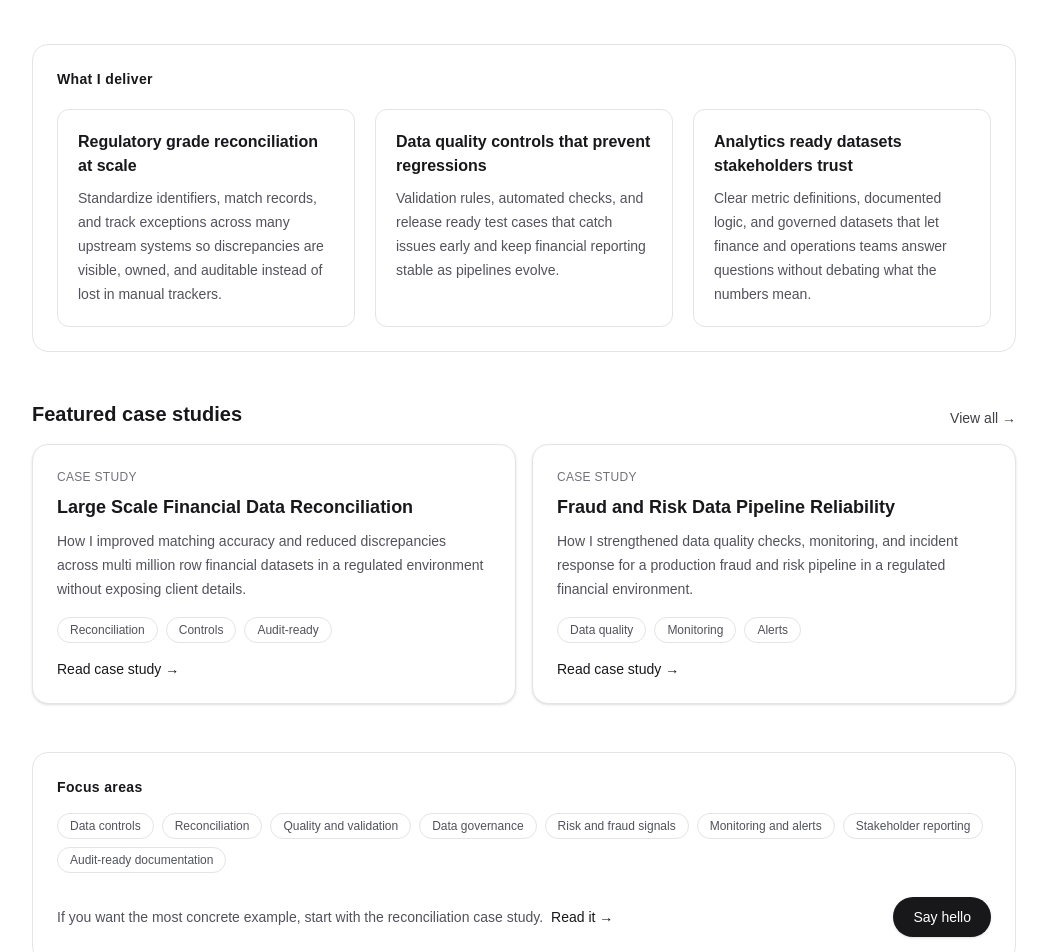
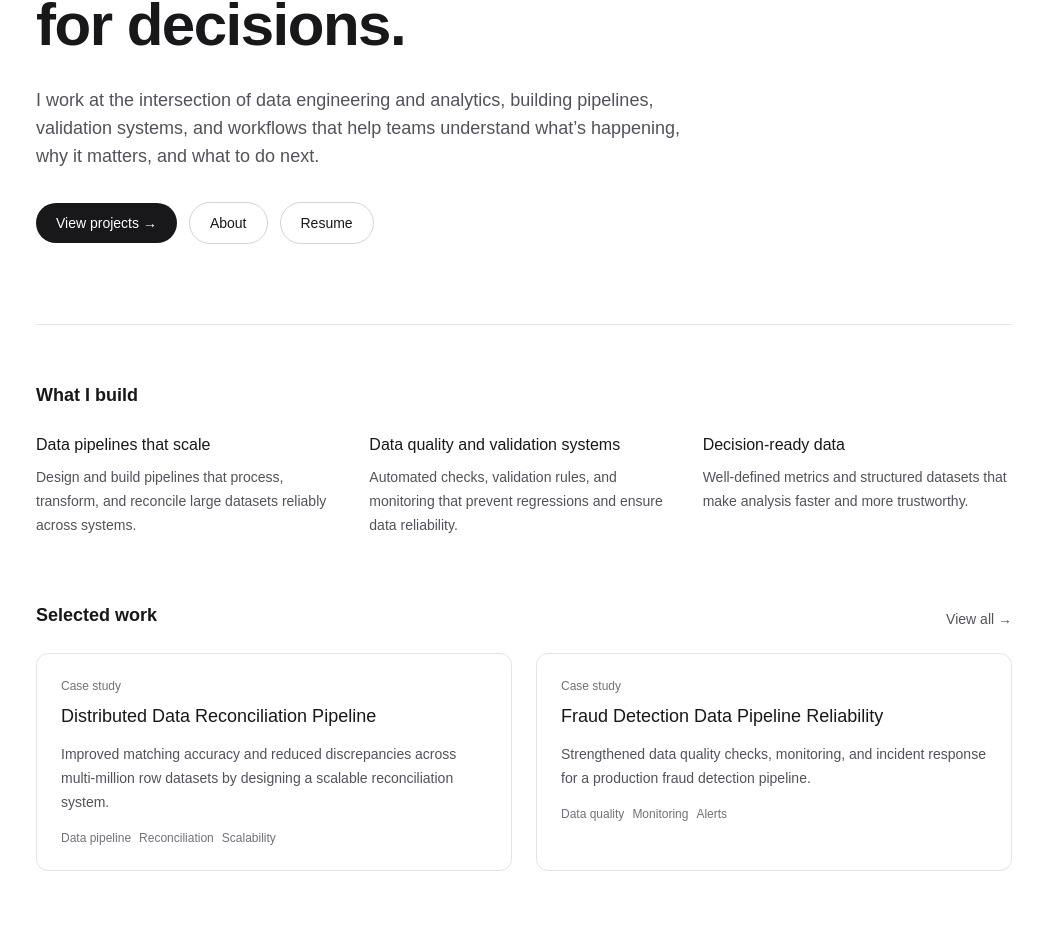
Before and after one commit to binnehc/binchen-site, a Next.js app: page / in a window 1280 px wide. Shown: the part 411-1363 px from the top of the page, without its empty margins (116-1163 px from the left). Built offline with nearby package versions, Linux system fonts and the light colour scheme.

Commit message:
update content

```diff
--- a/app/page.tsx
+++ b/app/page.tsx
@@ -3,33 +3,33 @@ import Link from "next/link";
 
 const highlights = [
   {
-    title: "Regulatory grade reconciliation at scale",
-    desc: "Standardize identifiers, match records, and track exceptions across many upstream systems so discrepancies are visible, owned, and auditable instead of lost in manual trackers.",
+    title: "Data pipelines that scale",
+    desc: "Design and build pipelines that process, transform, and reconcile large datasets reliably across systems.",
   },
   {
-    title: "Data quality controls that prevent regressions",
-    desc: "Validation rules, automated checks, and release ready test cases that catch issues early and keep financial reporting stable as pipelines evolve.",
+    title: "Data quality and validation systems",
+    desc: "Automated checks, validation rules, and monitoring that prevent regressions and ensure data reliability.",
   },
   {
-    title: "Analytics ready datasets stakeholders trust",
-    desc: "Clear metric definitions, documented logic, and governed datasets that let finance and operations teams answer questions without debating what the numbers mean.",
+    title: "Decision-ready data",
+    desc: "Well-defined metrics and structured datasets that make analysis faster and more trustworthy.",
   },
 ];
 
 const featured = [
   {
     label: "Case study",
-    title: "Large Scale Financial Data Reconciliation",
+    title: "Distributed Data Reconciliation Pipeline",
     summary:
-      "How I improved matching accuracy and reduced discrepancies across multi million row financial datasets in a regulated environment without exposing client details.",
+      "Improved matching accuracy and reduced discrepancies across multi-million row datasets by designing a scalable reconciliation system.",
     href: "/projects/reconciliation",
-    tags: ["Reconciliation", "Controls", "Audit-ready"],
+    tags: ["Data pipeline", "Reconciliation", "Scalability"],
   },
   {
     label: "Case study",
-    title: "Fraud and Risk Data Pipeline Reliability",
+    title: "Fraud Detection Data Pipeline Reliability",
     summary:
-      "How I strengthened data quality checks, monitoring, and incident response for a production fraud and risk pipeline in a regulated financial environment.",
+      "Strengthened data quality checks, monitoring, and incident response for a production fraud detection pipeline.",
     href: "/projects/fraud",
     tags: ["Data quality", "Monitoring", "Alerts"],
   },
@@ -37,29 +37,32 @@ const featured = [
 
 export default function Home() {
   return (
-    <main className="mx-auto w-full max-w-5xl px-5 py-14">
+    <main className="mx-auto w-full max-w-5xl px-6 py-20">
       {/* HERO */}
       <section className="max-w-3xl">
-        <h1 className="text-4xl font-semibold tracking-tight text-zinc-900 sm:text-6xl">
-          I build trust layers for financial data.
+        <p className="text-sm text-zinc-500">Bin Chen — Data Engineer</p>
+
+        <h1 className="mt-4 text-4xl font-semibold tracking-tight text-zinc-900 sm:text-6xl leading-tight">
+          I build data systems that make messy data reliable, understandable, and ready for decisions.
         </h1>
 
-        <p className="mt-5 text-base leading-7 text-zinc-600 sm:text-lg">
-        I’m drawn to the moment when someone says “the data doesn’t make sense.”
-        That’s where I do my best work. I turn ambiguity into clarity so teams can see what’s going on, why it matters, and what to fix next.
+        <p className="mt-6 text-base leading-7 text-zinc-600 sm:text-lg max-w-2xl">
+          I work at the intersection of data engineering and analytics, building pipelines,
+          validation systems, and workflows that help teams understand what’s happening,
+          why it matters, and what to do next.
         </p>
 
-        <div className="mt-7 flex flex-wrap items-center gap-3">
+        <div className="mt-8 flex flex-wrap items-center gap-3">
           <Link
             href="/projects"
-            className="inline-flex items-center rounded-full bg-zinc-900 px-5 py-2.5 text-sm font-medium text-white shadow-sm transition hover:bg-zinc-800"
+            className="inline-flex items-center rounded-full bg-zinc-900 px-5 py-2.5 text-sm font-medium text-white transition hover:bg-zinc-800"
           >
-            View case studies →
+            View projects →
           </Link>
 
           <Link
             href="/about"
-            className="inline-flex items-center rounded-full border border-zinc-300 bg-white px-5 py-2.5 text-sm font-medium text-zinc-900 shadow-sm transition hover:border-zinc-400 hover:bg-zinc-50"
+            className="inline-flex items-center rounded-full border border-zinc-300 px-5 py-2.5 text-sm font-medium text-zinc-900 transition hover:bg-zinc-50"
           >
             About
           </Link>
@@ -67,120 +70,118 @@ export default function Home() {
           <a
             href="/resume.pdf"
             download
-            className="inline-flex items-center rounded-full border border-zinc-300 bg-white px-5 py-2.5 text-sm font-medium text-zinc-900 shadow-sm transition hover:border-zinc-400 hover:bg-zinc-50"
+            className="inline-flex items-center rounded-full border border-zinc-300 px-5 py-2.5 text-sm font-medium text-zinc-900 transition hover:bg-zinc-50"
           >
-            Download resume
+            Resume
           </a>
         </div>
       </section>
 
-      {/* WHAT I DELIVER */}
-      <section className="mt-12 max-w-5xl">
-        <div className="rounded-2xl border border-zinc-200 bg-white p-6">
-          <h2 className="text-sm font-semibold tracking-wide text-zinc-900">
-            What I deliver
-          </h2>
+      {/* DIVIDER */}
+      <div className="mt-20 border-t border-zinc-200" />
 
-          <div className="mt-5 grid gap-5 sm:grid-cols-3">
-            {highlights.map((x) => (
-              <div key={x.title} className="rounded-xl border border-zinc-200 bg-white p-5">
-                <h3 className="text-base font-semibold text-zinc-900">{x.title}</h3>
-                <p className="mt-2 text-sm leading-6 text-zinc-600">{x.desc}</p>
-              </div>
-            ))}
-          </div>
+      {/* WHAT I BUILD */}
+      <section className="mt-14">
+        <h2 className="text-lg font-semibold text-zinc-900">
+          What I build
+        </h2>
+
+        <div className="mt-6 grid gap-6 sm:grid-cols-3">
+          {highlights.map((x) => (
+            <div key={x.title}>
+              <h3 className="text-base font-medium text-zinc-900">
+                {x.title}
+              </h3>
+              <p className="mt-2 text-sm leading-6 text-zinc-600">
+                {x.desc}
+              </p>
+            </div>
+          ))}
         </div>
       </section>
 
-      {/* FEATURED CASE STUDIES */}
-      <section className="mt-12">
+      {/* FEATURED */}
+      <section className="mt-16">
         <div className="flex items-end justify-between">
-          <h2 className="text-xl font-semibold text-zinc-900">Featured case studies</h2>
+          <h2 className="text-lg font-semibold text-zinc-900">
+            Selected work
+          </h2>
+
           <Link
             href="/projects"
-            className="text-sm font-medium text-zinc-700 hover:text-zinc-900 hover:underline"
+            className="text-sm text-zinc-600 hover:text-zinc-900"
           >
             View all →
           </Link>
         </div>
 
-        <div className="mt-4 grid gap-4 md:grid-cols-2">
+        <div className="mt-6 grid gap-6 md:grid-cols-2">
           {featured.map((c) => (
             <Link
               key={c.title}
               href={c.href}
-              className="block rounded-2xl border border-zinc-200 bg-white p-6 shadow-sm transition hover:bg-zinc-50"
+              className="group block rounded-xl border border-zinc-200 p-6 transition hover:border-zinc-300"
             >
-              <p className="text-xs font-medium uppercase tracking-wide text-zinc-500">
-                {c.label}
+              <p className="text-xs text-zinc-500">{c.label}</p>
+
+              <h3 className="mt-2 text-lg font-medium text-zinc-900 group-hover:underline">
+                {c.title}
+              </h3>
+
+              <p className="mt-3 text-sm leading-6 text-zinc-600">
+                {c.summary}
               </p>
-
-              <h3 className="mt-2 text-lg font-semibold text-zinc-900">{c.title}</h3>
-
-              <p className="mt-2 text-sm leading-6 text-zinc-600">{c.summary}</p>
 
               <div className="mt-4 flex flex-wrap gap-2">
                 {c.tags.map((t) => (
                   <span
                     key={t}
-                    className="rounded-full border border-zinc-200 bg-white px-3 py-1 text-xs text-zinc-600"
+                    className="text-xs text-zinc-500"
                   >
                     {t}
                   </span>
                 ))}
               </div>
-
-              <p className="mt-4 text-sm font-medium text-zinc-900">Read case study →</p>
             </Link>
           ))}
         </div>
       </section>
 
-      {/* QUIET TRUST SIGNALS */}
-      <section className="mt-12">
-        <div className="rounded-2xl border border-zinc-200 bg-white p-6">
-          <h2 className="text-sm font-semibold tracking-wide text-zinc-900">Focus areas</h2>
+      {/* FOCUS */}
+      <section className="mt-20">
+        <h2 className="text-lg font-semibold text-zinc-900">
+          Focus areas
+        </h2>
 
-          <div className="mt-4 flex flex-wrap gap-2">
-            {[
-              "Data controls",
-              "Reconciliation",
-              "Quality and validation",
-              "Data governance",
-              "Risk and fraud signals",
-              "Monitoring and alerts",
-              "Stakeholder reporting",
-              "Audit-ready documentation",
-            ].map((t) => (
-              <span
-                key={t}
-                className="rounded-full border border-zinc-200 bg-white px-3 py-1 text-xs text-zinc-600"
-              >
-                {t}
-              </span>
-            ))}
-          </div>
+        <div className="mt-4 flex flex-wrap gap-2">
+          {[
+            "Data pipelines",
+            "Data quality",
+            "Validation systems",
+            "Reconciliation",
+            "Monitoring",
+            "Analytics workflows",
+          ].map((t) => (
+            <span
+              key={t}
+              className="text-sm text-zinc-600"
+            >
+              {t}
+            </span>
+          ))}
+        </div>
 
-          <div className="mt-6 flex flex-wrap items-center justify-between gap-3">
-            <p className="text-sm text-zinc-600">
-              If you want the most concrete example, start with the reconciliation case study.
-              <span className="ml-2">
-                <Link
-                  href="/projects/reconciliation"
-                  className="font-medium text-zinc-900 hover:underline"
-                >
-                  Read it →
-                </Link>
-              </span>
-            </p>
+        <div className="mt-8 flex items-center justify-between">
+          <p className="text-sm text-zinc-600">
+            Start with the reconciliation pipeline if you want the most concrete example.
+          </p>
 
-            <a
-              href="mailto:binnehc@gmail.com"
-              className="inline-flex items-center rounded-full bg-zinc-900 px-5 py-2.5 text-sm font-medium text-white shadow-sm transition hover:bg-zinc-800"
-            >
-              Say hello
-            </a>
-          </div>
+          <Link
+            href="/projects/reconciliation"
+            className="text-sm font-medium text-zinc-900 hover:underline"
+          >
+            View →
+          </Link>
         </div>
       </section>
     </main>
```
